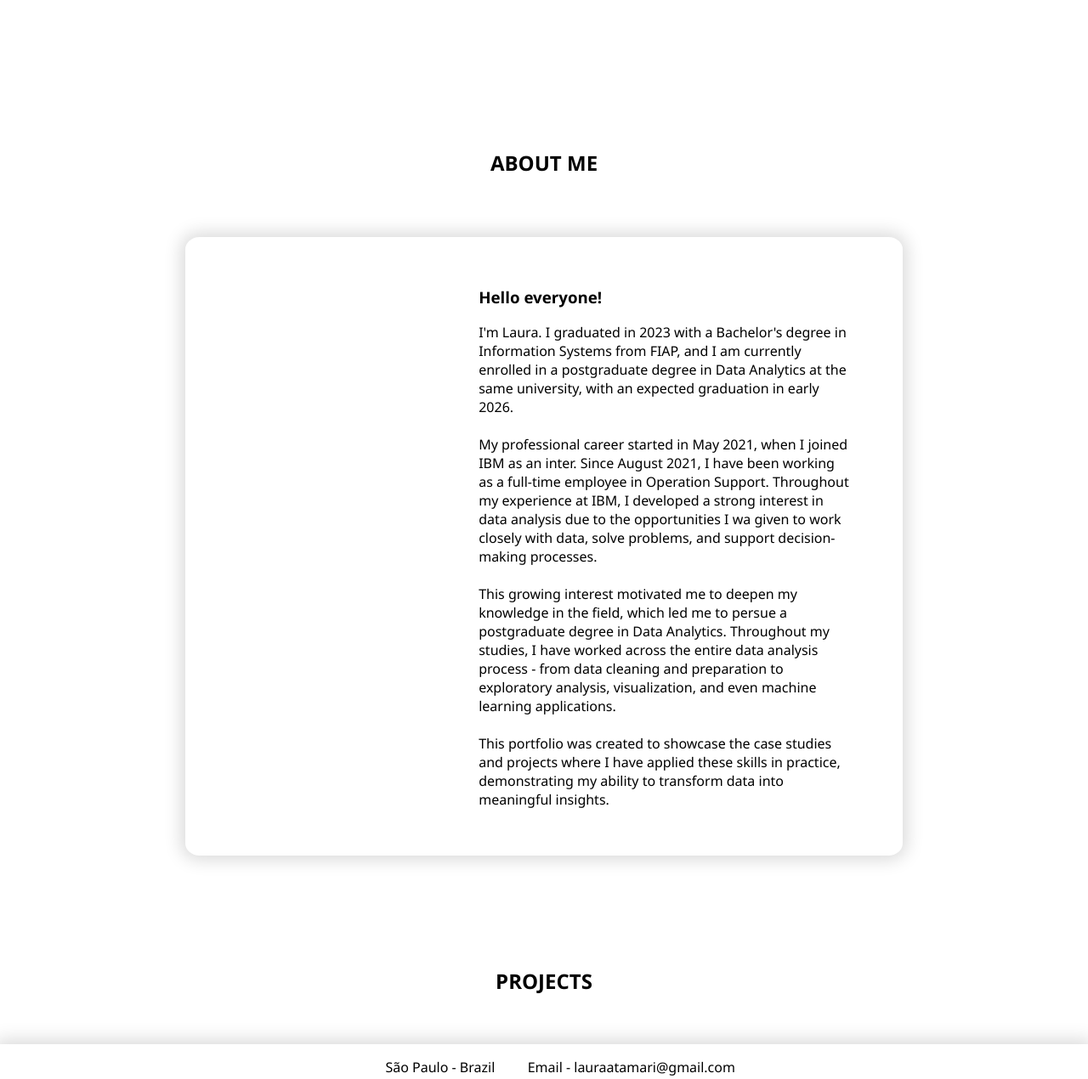
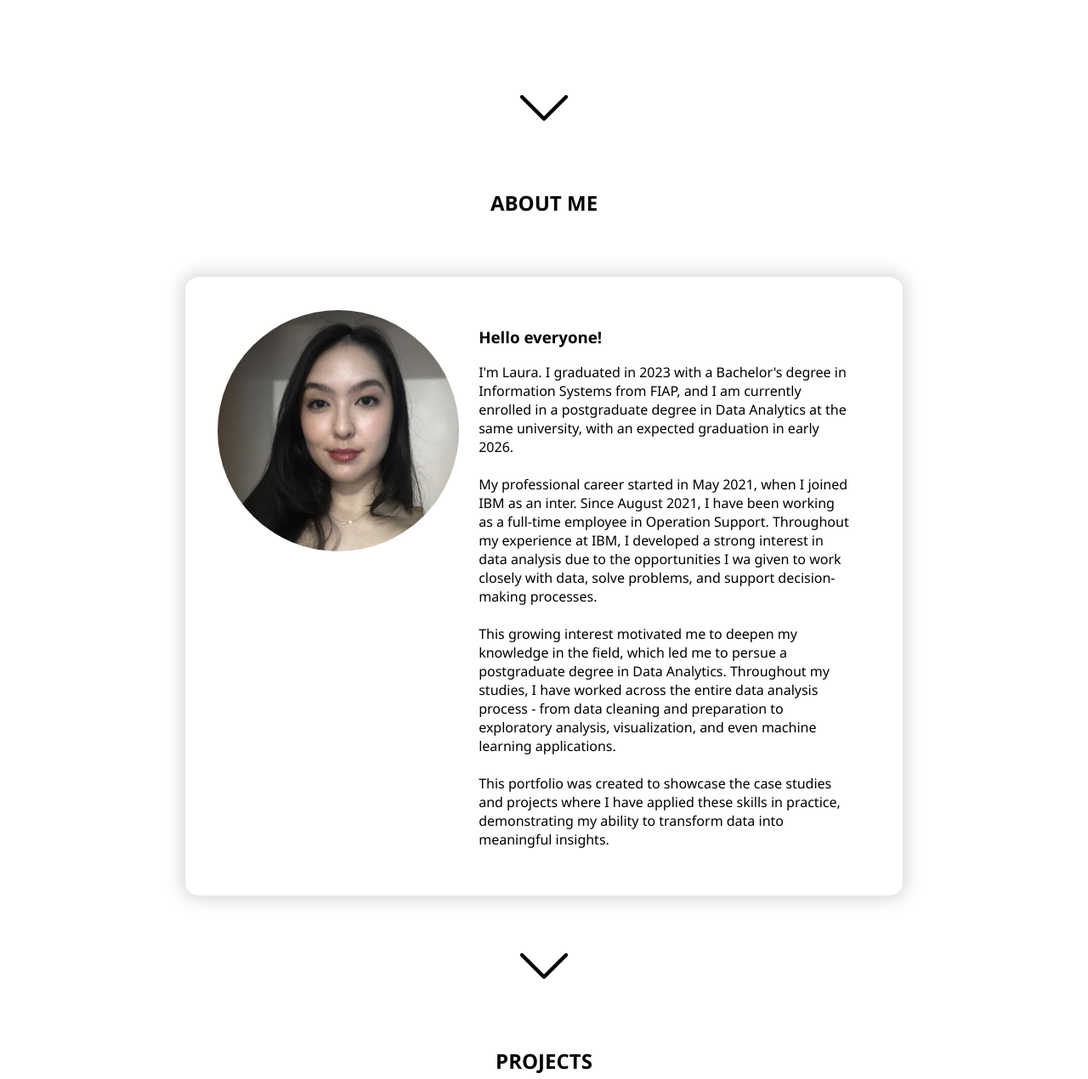
Before and after one commit to lauratamari/lauratamari.github.io, a plain HTML site: page index.html in a window 1280 px wide. Shown: the part 641-1911 px from the top of the page at 85% size. Drawn offline with Linux system fonts and the light colour scheme.

Commit message:
directory change

```diff
--- a/index.html
+++ b/index.html
@@ -31,7 +31,7 @@
                 <p>On my journey to becoming a Data Analyst, I created this portfolio website to showcase the case studies I’ve explored and the projects where I’ve applied and experimented with my skills.</p>
             </div>
             <div class="button">
-                <a href="#about"><img src="down.png" alt=""></a>
+                <a href="#about"><img src="Images/down.png" alt=""></a>
             </div>
         </div>
     </section>
@@ -41,7 +41,7 @@
         </div>
         <div class="content-about">
             <div class="photo">
-                <img src="photo.jpg" alt="">
+                <img src="Images/photo.jpg" alt="">
             </div>
             <div class="description">
                 <h3>Hello everyone!</h3>
@@ -49,7 +49,7 @@
             </div>
         </div>
         <div class="button">
-            <a href="#projects"><img src="down.png" alt=""></a>
+            <a href="#projects"><img src="Images/down.png" alt=""></a>
         </div>
     </section>
     <section class="projects" id="projects">
```
